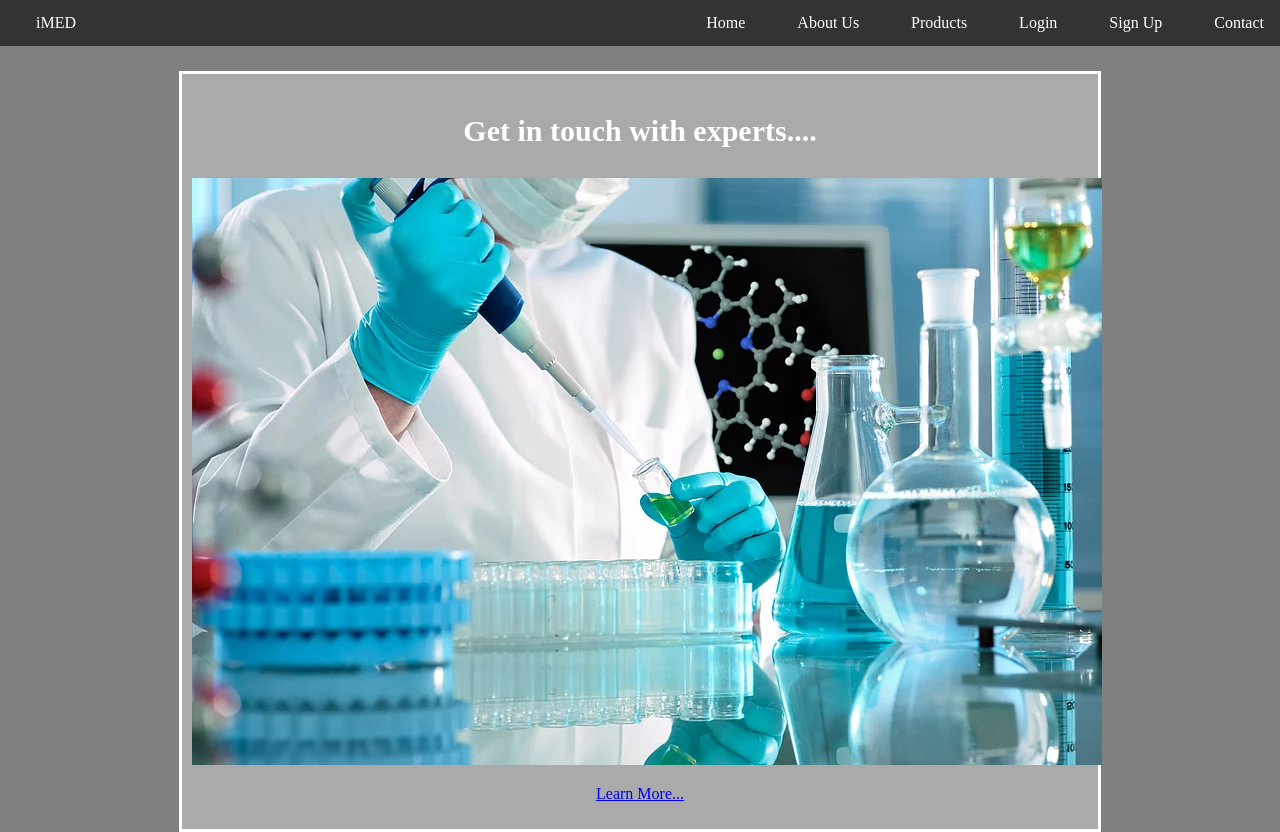
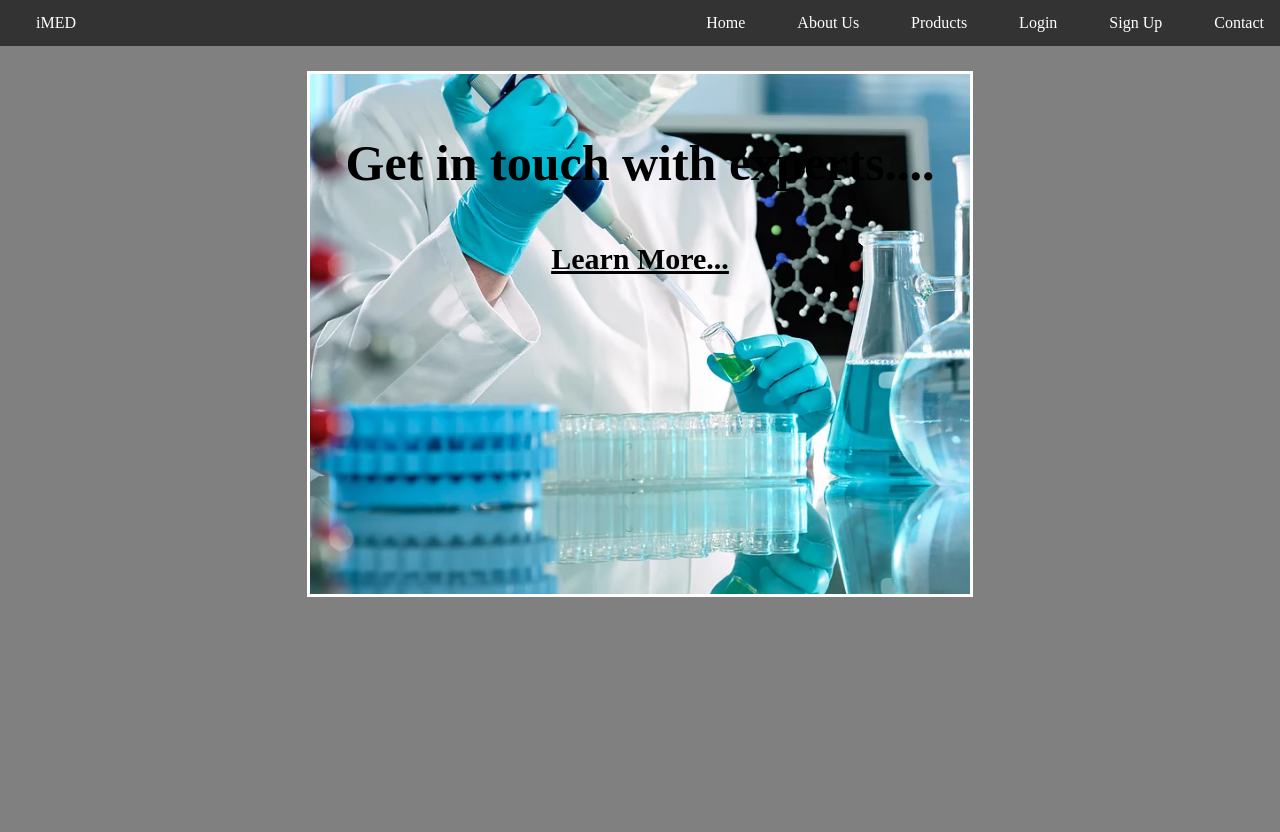
Before and after one commit to praktishalu/master, a website: page public/index.html in a window 1280 px wide. After the commit the page ends 800 px from the top, so only its background shows below. Drawn offline with Linux system fonts and the light colour scheme.

Commit message:
slideshow patch change

```diff
--- a/public/css/index.css
+++ b/public/css/index.css
@@ -6,14 +6,22 @@ body{
 	border: 3px solid white;
 	background-color: #aaa;
 	margin: auto;
-	height: 70%;
-	width: 70%;
 	padding:10px;
 	text-align: center;
+    width: 50%;
+    height: 500px;
+    background-size: cover;
+    background-repeat: no-repeat;
 	}
 .category h3{
-	color: white;
-	font-size: 30px;
+	font-size: 50px;
+    font-weight: bold;
+    color: black;
+}
+.category a{
+    color: black;
+    font-size: 30px;
+    font-weight: bold;
 }
 ul {
     list-style-type: none;
--- a/public/index.html
+++ b/public/index.html
@@ -19,19 +19,16 @@
 	</ul>
 
 	<div class="category_slideshow">
-		<div class="category">
-			<h3>Connecting the dots...</h3>
-	        <img src="image/connectu.jpg" />
+		<div class="category" style="background-image:url('image/connectu.jpg');">
+			<!-- <h3>Connecting the dots...</h3> -->
 	        <p><a href="html/connecting_page.html">Learn More...</a></p>
 	    </div>
-		<div class="category">
+		<div class="category" style="background-image: url('image/wide_product_range1.jpg');">
 			<h3>Wide product range....</h3>
-		    <img src="image/wide_product_range1.jpg" />
 		    <p><a href="html/wide_product.html">Learn More...</a></p>
 		</div>
-		<div class="category">
+		<div class="category" style="background-image: url('image/fa2551_dbe3f37794744de4a2d8761930dde25f_mv1.webp');">
 			<h3>Get in touch with experts....</h3>
-		    <img src="image/fa2551_dbe3f37794744de4a2d8761930dde25f_mv1.webp" />
 		    <p><a href="html/get_in_touch.html">Learn More...</a></p>
 		</div>
 	</div>
```
